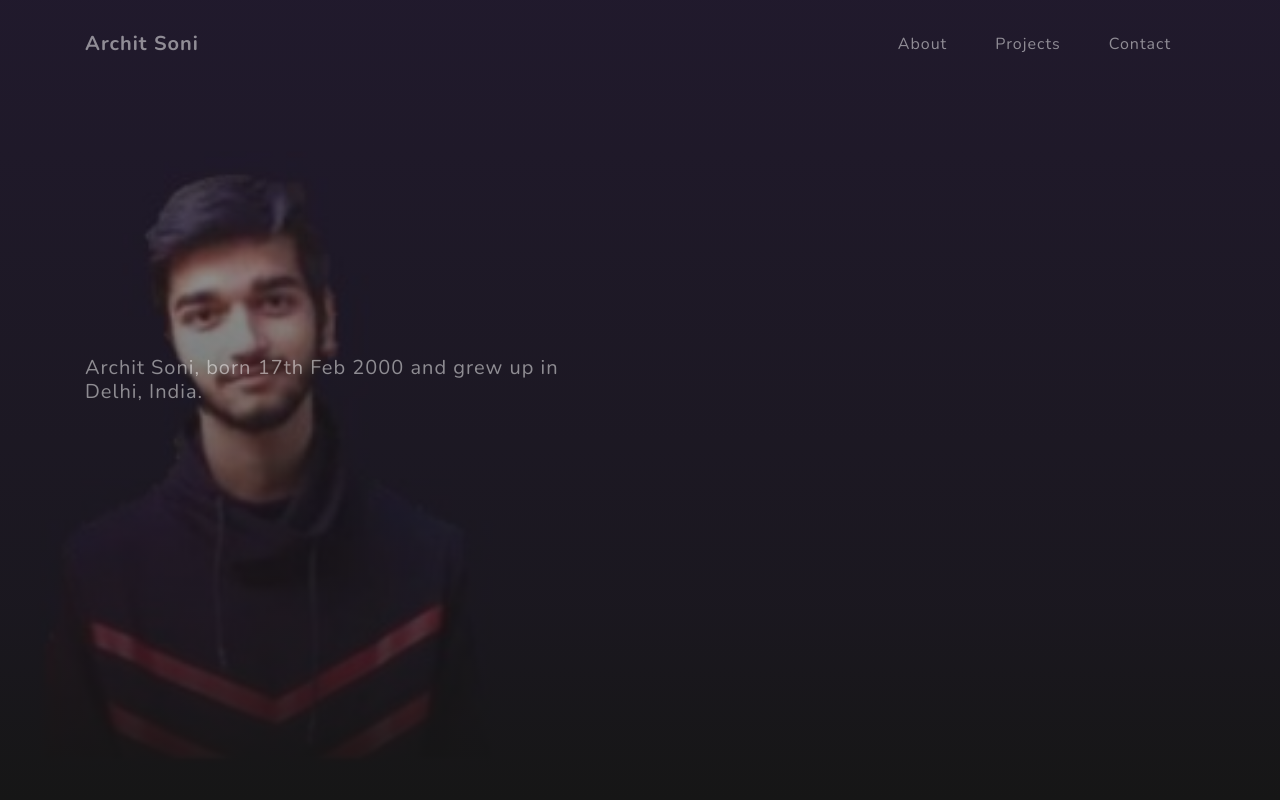
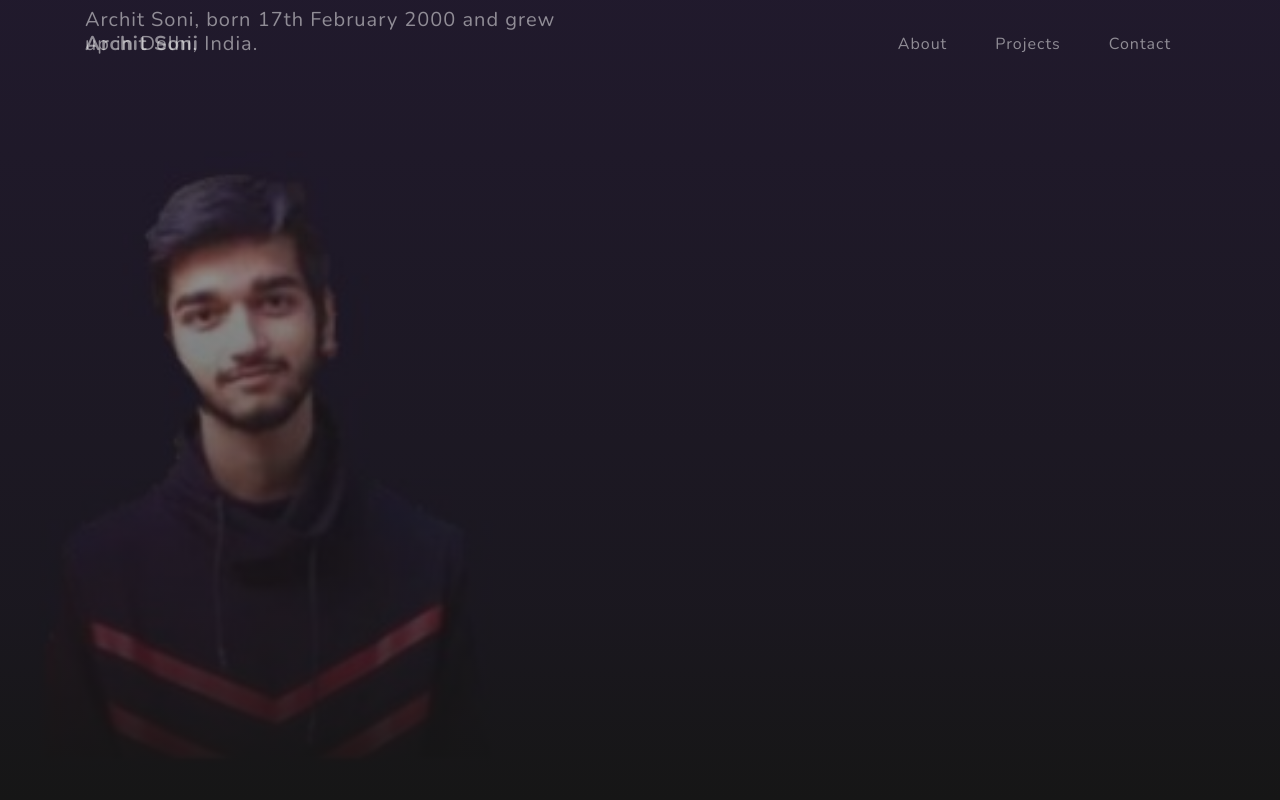
Before and after one commit to archit-soni/archit-soni.github.io, a website: page about.html in a window 1280 px wide. Shown: the top 800 px of the page. Drawn offline with nearby package versions, Linux system fonts and the light colour scheme.

Commit message:
Update about.html

```diff
--- a/about.html
+++ b/about.html
@@ -51,10 +51,10 @@
 
   <!-- Header -->
   <header class="masthead">
-    <div class="container d-flex h-100 align-items-center">
-      <div class="ml-70 mr-2 text-left">
+    <div class="container d-flex h-70">
+      <div class="ml-100 mr-2 text-left">
     <!--    <h1 class="mx-auto my-0 text-uppercase">Archit Soni</h1> -->
-        <h2 class="text-white-50 mx-auto mt-2 mb-5 ml-20">Archit Soni, born 17th Feb 2000 and grew up in Delhi, India.</h2>
+        <h2 class="text-white-50 mx-auto mt-2 mb-5 ml-20">Archit Soni, born 17th February 2000 and grew up in Delhi, India.</h2>
      <!--   <a href="#about" class="btn btn-primary js-scroll-trigger">Get Started</a> -->
       </div>
     </div>
```
